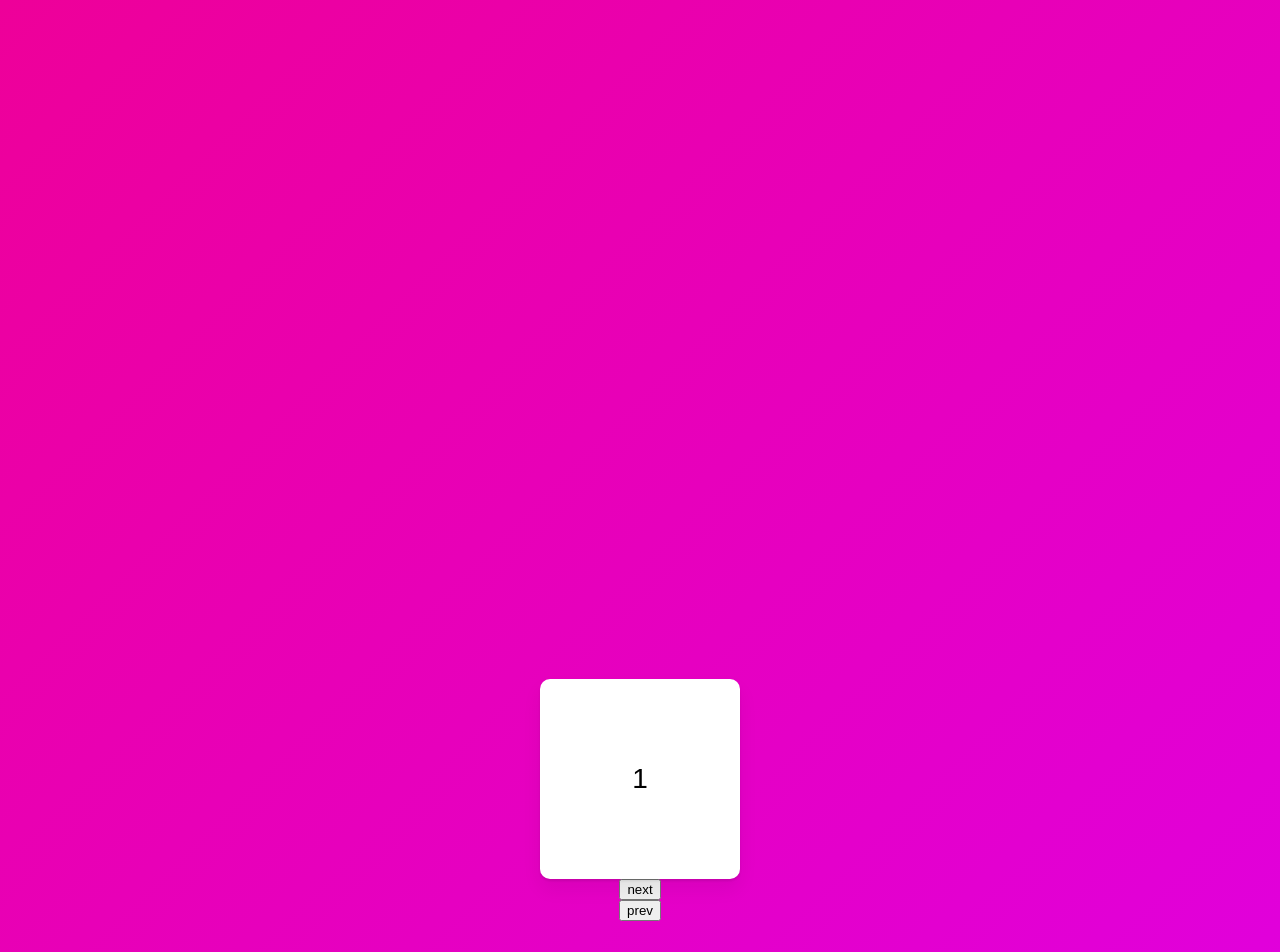
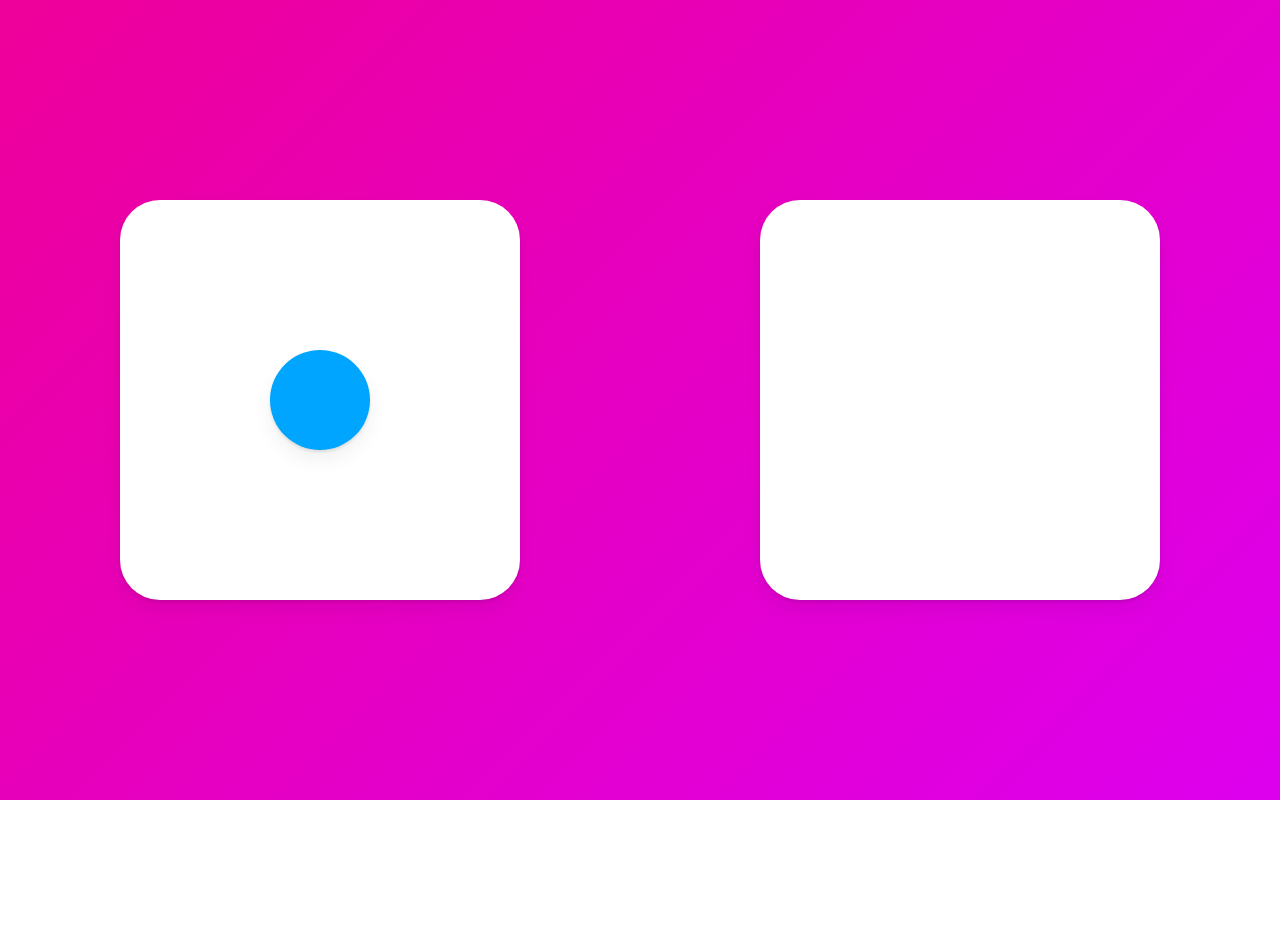
Before and after one commit to yoonhoelee/react-animations, a React (Create React App) app: page / in a window 1280 px wide. Shown: the top 952 px of the page. After the commit the page ends 800 px from the top, so only its background shows below. Built offline with nearby package versions, Linux system fonts and the light colour scheme.

Commit message:
feat: using layout to animate multi-animation

```diff
--- a/src/App.tsx
+++ b/src/App.tsx
@@ -3,34 +3,29 @@
 import {useEffect, useRef, useState} from "react";
 
 const Wrapper = styled(motion.div)`
-    height: 200vh;
+    height: 100vh;
     width: 100vw;
     display: flex;
-    justify-content: center;
+    justify-content: space-around;
     align-items: center;
-    flex-direction: column;
 `;
 
 const Box = styled(motion.div)`
-    width: 200px;
-    height: 200px;
+    width: 400px;
+    height: 400px;
     background-color: rgba(255, 255, 255, 1);
-    border-radius: 10px;
+    border-radius: 40px;
     box-shadow: 0 2px 3px rgba(0, 0, 0, 0.1), 0 10px 20px rgba(0, 0, 0, 0.06);
     display: flex;
     justify-content: center;
     align-items: center;
-    font-size: 28px;
-    grid-template-columns: repeat(2, 1fr);
 `;
 
 const Circle = styled(motion.div)`
+    background-color: #00a5ff;
+    height: 100px;
+    width: 100px;
     box-shadow: 0 2px 3px rgba(0, 0, 0, 0.1), 0 10px 20px rgba(0, 0, 0, 0.06);
-    background-color: white;
-    height: 70px;
-    width: 70px;
-    border-radius: 35px;
-    place-self: center;
 `;
 
 const boxVariants = {
@@ -80,7 +75,7 @@
 
 const box = {
     entry: (isBack: boolean) => ({
-        x: isBack? -500:500,
+        x: isBack ? -500 : 500,
         opacity: 0,
         scale: 0,
     }),
@@ -95,7 +90,7 @@
     },
 
     exit: (isBack: boolean) => ({
-        x: isBack? 500:-500,
+        x: isBack ? 500 : -500,
         opacity: 0,
         scale: 0,
         transition: {duration: 1}
@@ -107,6 +102,8 @@
     const toggleShowing = () => setShowing((prev) => !prev);
     const [visible, setVisible] = useState(1);
     const [back, setBack] = useState(false);
+    const [clicked, setClicked] = useState(false);
+    const toggleClicked = () => setClicked((prev) => !prev);
     const nextPlease = () => {
         setBack(false);
         setVisible((prev) => (prev === 10 ? 10 : prev + 1));
@@ -117,21 +114,17 @@
     };
 
     return (
-        <Wrapper>
-            <AnimatePresence custom={back}>
-                <Box
-                    custom={back}
-                    variants={box}
-                    initial="entry"
-                    animate="center"
-                    exit="exit"
-                    key={visible}
-                >
-                    {visible}
-                </Box>
-            </AnimatePresence>
-            <button onClick={nextPlease}>next</button>
-            <button onClick={prevPlease}>prev</button>
+        <Wrapper onClick={toggleClicked}>
+            <Box>
+                {!clicked ? (
+                    <Circle layoutId="circle" style={{ borderRadius: 50 }} />
+                ) : null}
+            </Box>
+            <Box>
+                {clicked ? (
+                    <Circle layoutId="circle" style={{ borderRadius: 0, scale: 2 }} />
+                ) : null}
+            </Box>
         </Wrapper>
     );
 }
```
